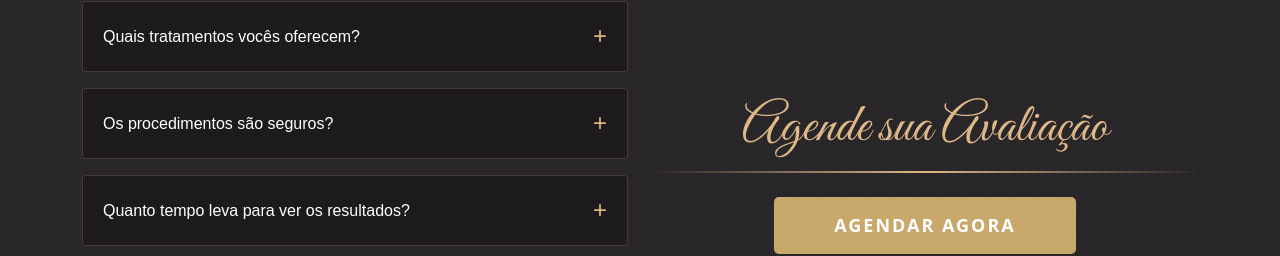
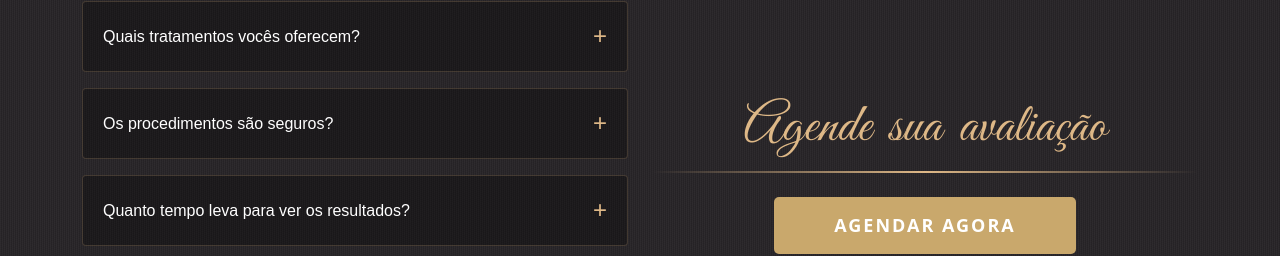
Before and after one commit to DhCavalcante777/dermafisio, a Vue app: page /v2 in a window 1280 px wide. Shown: the part 1928-2184 px from the top of the page. Built offline with nearby package versions, Linux system fonts and the light colour scheme.

Commit message:
alterando o espaco e o camelcase do agende sua avaliacao

```diff
--- a/src/components/faqSection.vue
+++ b/src/components/faqSection.vue
@@ -35,7 +35,7 @@
 
         <div class="col-lg-6 text-center">
           <div class="cta-container">
-            <h3 class="cta-title">Agende sua Avaliação</h3>
+            <h3 class="cta-title">Agende sua avaliação</h3>
             <div class="cta-line mb-4"></div>
             <button class="btn-agendar">AGENDAR AGORA</button>
           </div>
@@ -120,6 +120,7 @@ const faqs = [
   font-family: "Great Vibes", cursive;
   font-size: 54px;
   margin-bottom: 10px;
+  word-spacing: 8px;
 }
 
 .cta-line {
```
